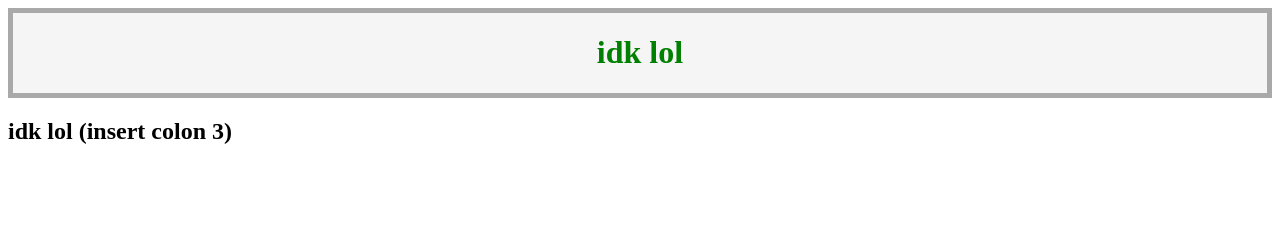
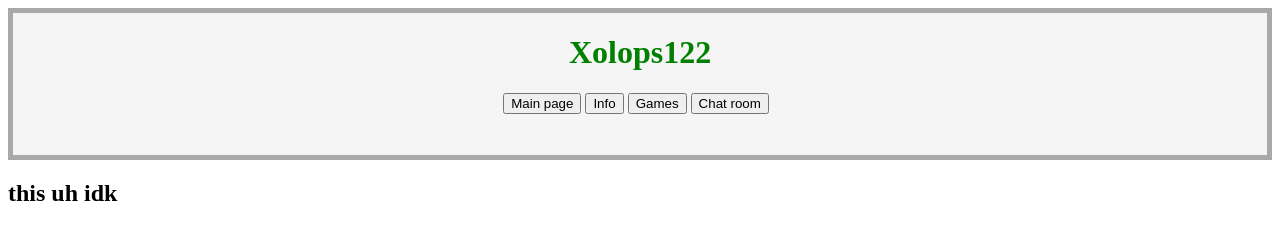
Before and after one commit to xolops95/Xolops122-s-website, a plain HTML site: page index.html in a window 1280 px wide. Drawn offline with Linux system fonts and the light colour scheme.

Commit message:
Update index.html with new title and buttons

```diff
--- a/index.html
+++ b/index.html
@@ -4,10 +4,32 @@
   <meta charset="UTF-8">
   <meta name="viewport" content="width=device-width, initial-scale=1.0">
   <title>Xolops :3</title>
+</head>
+    <body>
       <div id="title">
-    <h1>idk lol</h1>
+        <h1>Xolops122</h1>
+        <div id="buttons">
+          <button>
+            Main page
+          </button>
+          <button>
+            Info
+          </button>
+          <button>
+            Games
+          </button>
+          <button>
+            Chat room
+          </button>
+          &nbsp;
+
+          <pre>
+          </pre>
+
+
         </div>
-  <h2>idk lol (insert colon 3)</h2>
+      </div>
+      <h2>this uh idk</h2>
       <!--
       <div id="scroll">
         <p>helo max if u even somehow find this, also dont ask why i keep mentioning him lol</p>
@@ -21,8 +43,6 @@
       <!--
       <script src="script.js"></script>
       -->
-</head>
-    <body>
-        <!-- Page content goes here -->
+
     </body>
 </html>
```
Lines whose indentation alone changed are shown as unchanged.
